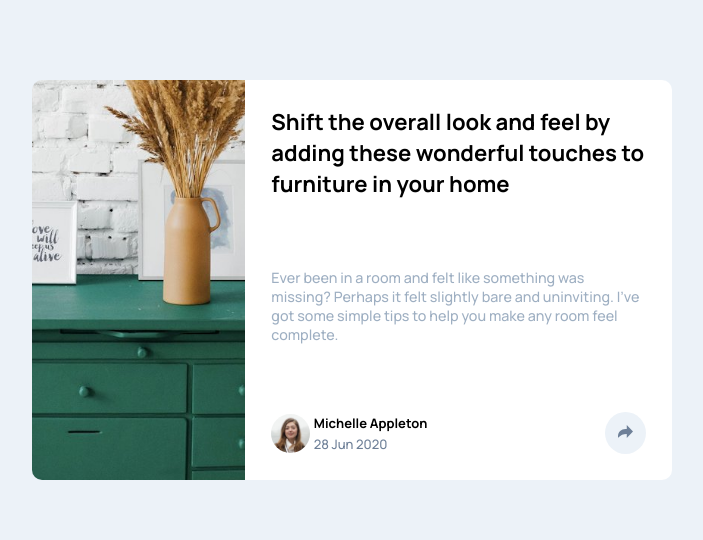
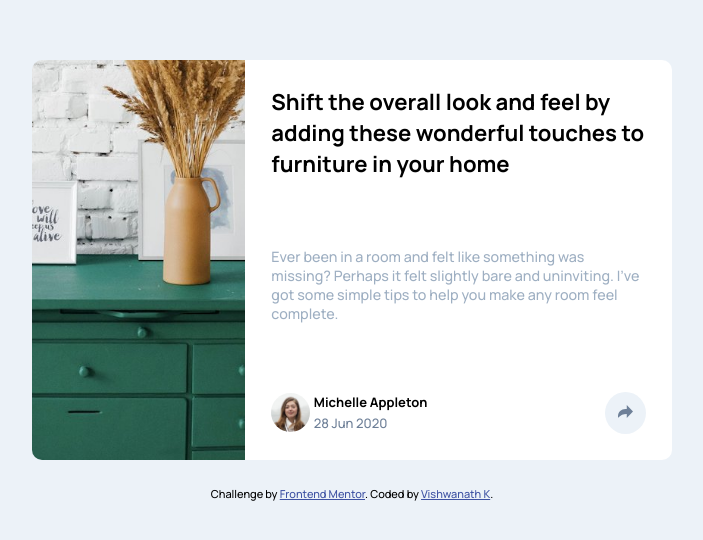
Before and after one commit to vishwa3/article-preview-frontendmentor, a plain HTML site: page index.html in a window 1280 px wide. Shown: the part 120-660 px from the top of the page, without its empty margins (288-991 px from the left). Drawn offline with Linux system fonts and the light colour scheme.

Commit message:
added link to github page

```diff
--- a/index.html
+++ b/index.html
@@ -59,12 +59,12 @@
         </section>
       </div>
 
-      <!-- <div class="attribution">
+     <div class="attribution">
         Challenge by
         <a href="https://www.frontendmentor.io?ref=challenge" target="_blank"
           >Frontend Mentor</a
         >. Coded by <a href="https://github.com/vishwa3" target="_blank">Vishwanath K</a>.
-      </div> -->
+      </div>
     </main>
     <script src="app.js"></script>
   </body>
--- a/styles.scss
+++ b/styles.scss
@@ -164,6 +164,7 @@ body {
 .attribution {
   font-size: 11px;
   text-align: center;
+  margin-top: 2rem;
 
   a {
     color: hsl(228, 45%, 44%);
```
Also changed, not shown: styles.css, 1 other file.
